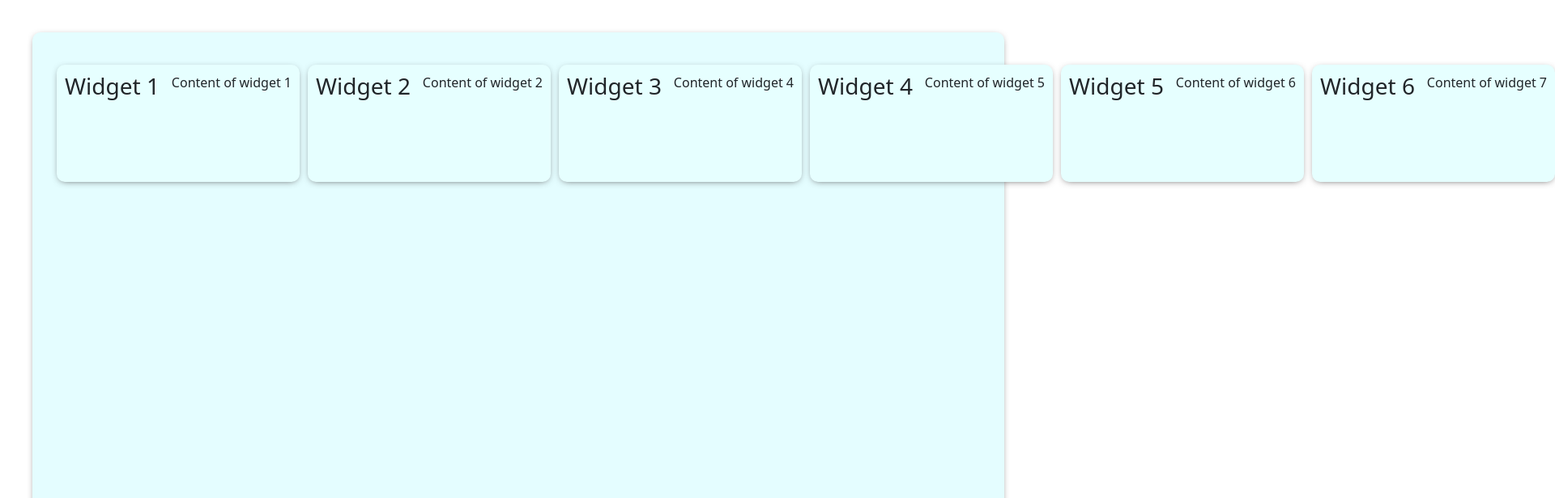
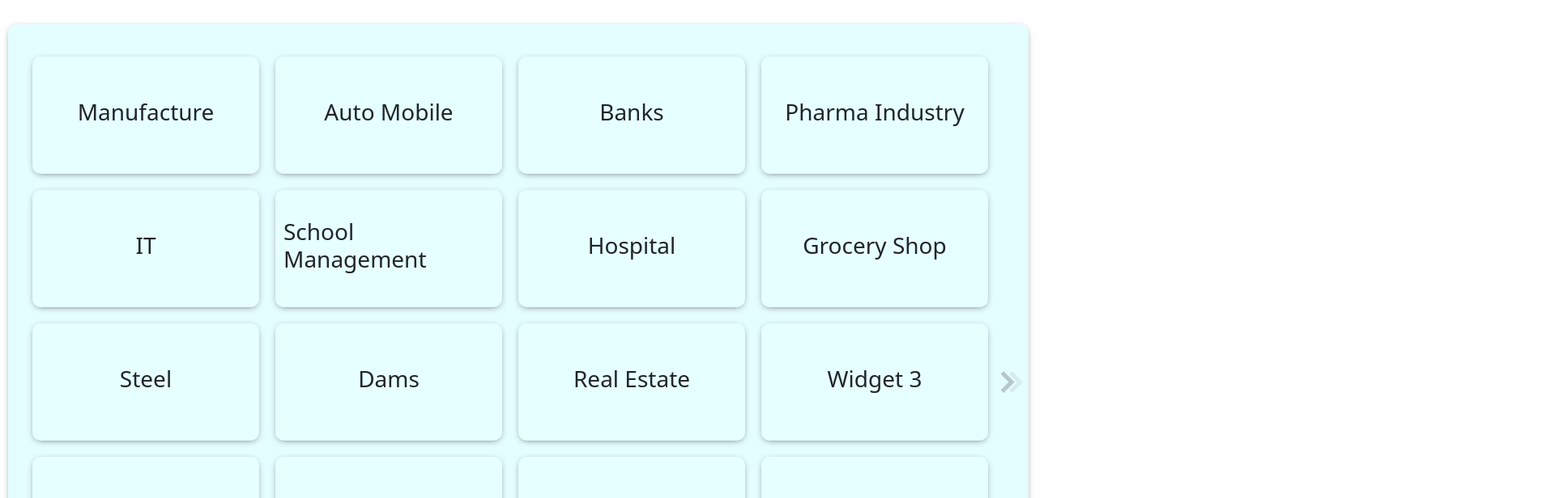
Before and after one commit to Akash-TechEnthusiast/KAppBuilder, a React (Create React App) app: page / in a window 1280 px wide. Shown: the top 616 px of the page at 81% size, 1920 px wide, since content can reach past the window. Built offline with nearby package versions, Linux system fonts and the light colour scheme.

Commit message:
new styles for widget for industry type

```diff
--- a/src/components/Industrylist/IndustryList.jsx
+++ b/src/components/Industrylist/IndustryList.jsx
@@ -4,16 +4,33 @@ import Wizard from "../../components/wizard/Wizard";
 import "./industrylist.scss";
 
 const IndustryList = () => {
+
+  const handleClick = () => {
+    window.alert(`You clicked on Widget`);
+    //onClick(); // Call the parent's onClick handler if needed
+  };
+
   const widgets = [
-    { title: "Widget 1", content: "Content of widget 1" },
-    { title: "Widget 2", content: "Content of widget 2" },
-    { title: "Widget 3", content: "Content of widget 4" },
-    { title: "Widget 4", content: "Content of widget 5" },
-    { title: "Widget 5", content: "Content of widget 6" },
-    { title: "Widget 6", content: "Content of widget 7" },
-    { title: "Widget 7", content: "Content of widget 8" },
-    { title: "Widget 8", content: "Content of widget 9" },
-    { title: "Widget 9", content: "Content of widget 10" },
+    { title: "Manufacture" },
+    { title: "Auto Mobile" },
+    { title: "Banks" },
+    { title: "Pharma Industry" },
+    { title: "IT" },
+    { title: "School Management" },
+    { title: "Hospital" },
+    { title: "Grocery Shop " },
+    { title: "Steel" },
+    { title: "Dams" },
+    { title: "Real Estate" },
+    { title: "Widget 3" },
+    { title: "Widget 4" },
+    { title: "Widget 5" },
+    { title: "Widget 6" },
+    { title: "Widget 7" },
+    { title: "Widget 8" },
+    { title: "Widget 9" },
+    { title: "Widget 1" },
+    { title: "+" },
   ];
 
   return (
@@ -21,6 +38,10 @@ const IndustryList = () => {
       {widgets.map((widget, index) => (
         <Wizard key={index} title={widget.title} content={widget.content} />
       ))}
+      <div class="arrow" onClick={handleClick}>
+        <span></span>
+        <span></span>
+      </div>
     </div>
   );
 };
--- a/src/components/Industrylist/industrylist.scss
+++ b/src/components/Industrylist/industrylist.scss
@@ -1,6 +1,61 @@
 .widget-list {
-    display: flex;
+
     margin-right: 10px;
     // flex-direction: column;
-    justify-content: space-between;
+// justify-content: space-between;
+    display: flex;
+    flex-wrap: wrap;
+    flex-direction: row;
+    justify-content: flex-start;
+    /* Wrap widgets into rows */
+    //  justify-content: flex-start;
+    /* Align widgets to start of row */
+    gap: 10px;
+    /* Gap between widgets */
+    /* Set max-width if needed */
+    position: relative;
 }
+
+.arrow {
+    position: absolute;
+    top: 50%;
+    left: 99%;
+    transform: translate(-50%, -50%);
+    transform: rotate(270deg);
+    cursor: pointer;
+}
+
+.arrow span {
+    display: block;
+    width: 1.5vw;
+    height: 1.5vw;
+    border-bottom: 5px solid rgb(14, 6, 6);
+    border-right: 5px solid rgb(5, 1, 1);
+    transform: rotate(45deg);
+    margin: -10px;
+    animation: animate 2s infinite;
+}
+
+.arrow span:nth-child(2) {
+    animation-delay: -0.2s;
+}
+
+.arrow span:nth-child(3) {
+    animation-delay: -0.4s;
+}
+
+@keyframes animate {
+    0% {
+        opacity: 0;
+        transform: rotate(45deg) translate(-20px, -20px);
+    }
+
+    50% {
+        opacity: 1;
+    }
+
+    100% {
+        opacity: 0;
+        transform: rotate(45deg) translate(20px, 20px);
+    }
+}
--- a/src/components/template/template.scss
+++ b/src/components/template/template.scss
@@ -1,9 +1,9 @@
 .template {
 
-    margin-top: 40px;
-    margin-left: 40px;
-    margin-right: 40px;
-    padding: 30px;
+    margin-top: 30px;
+        margin-left: 10px;
+        margin-right: 10px;
+        padding: 30px;
     display: flex;
     flex: 1;
     height: 90vh;
--- a/src/components/wizard/wizard.scss
+++ b/src/components/wizard/wizard.scss
@@ -2,6 +2,7 @@
 
     margin-top: 10px;
     padding: 10px;
+    //padding-right: 30px;
     display: flex;
     flex: 1;
     justify-content: space-between;
@@ -13,9 +14,12 @@
 
     box-shadow: 0px 2px 10px -4px rgb(63, 60, 60);
     margin-right: 10px;
+    flex: 1 0 250px;
 
 
 
+    justify-content: center;
+        align-items: center;
     .left,
     .right {
 
@@ -32,11 +36,3 @@
 
     box-shadow: 0px 2px 10px -4px rgba(255, 255, 255, 0.036);
 }
-
-.wizard h3 {
-    margin: 0;
-}
-
-.wizard p {
-    margin: 0;
-}
```
